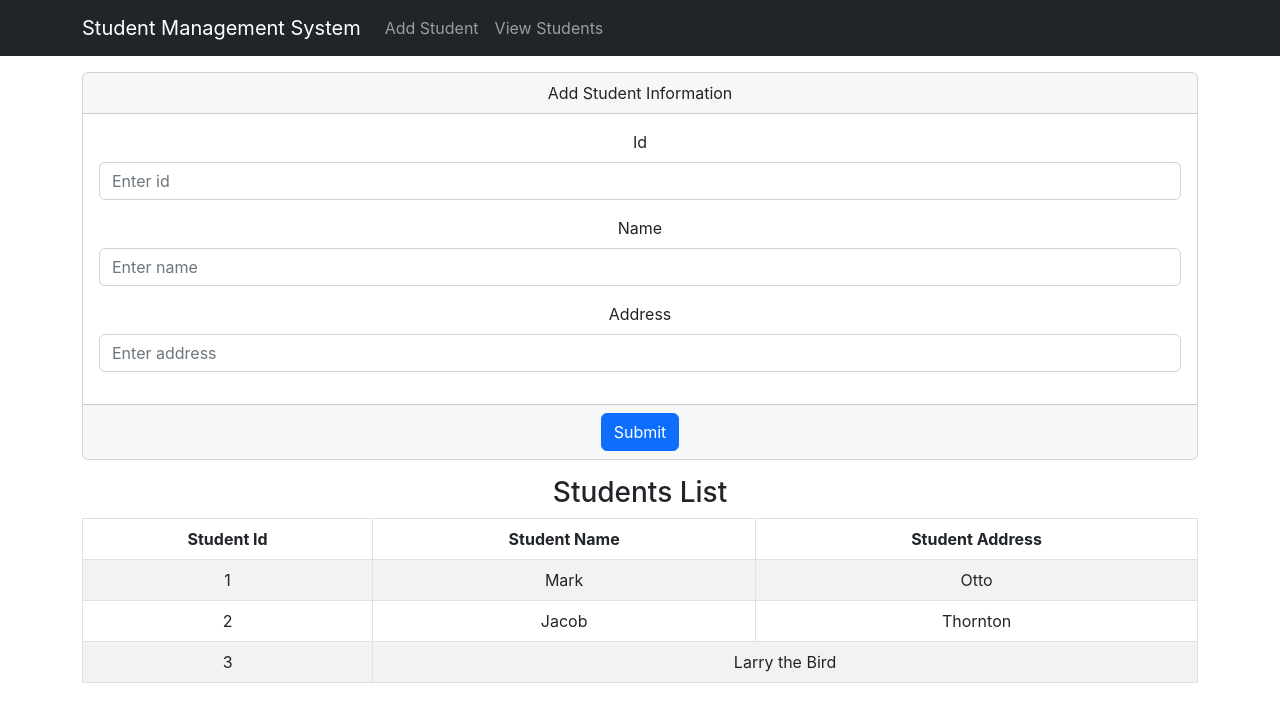
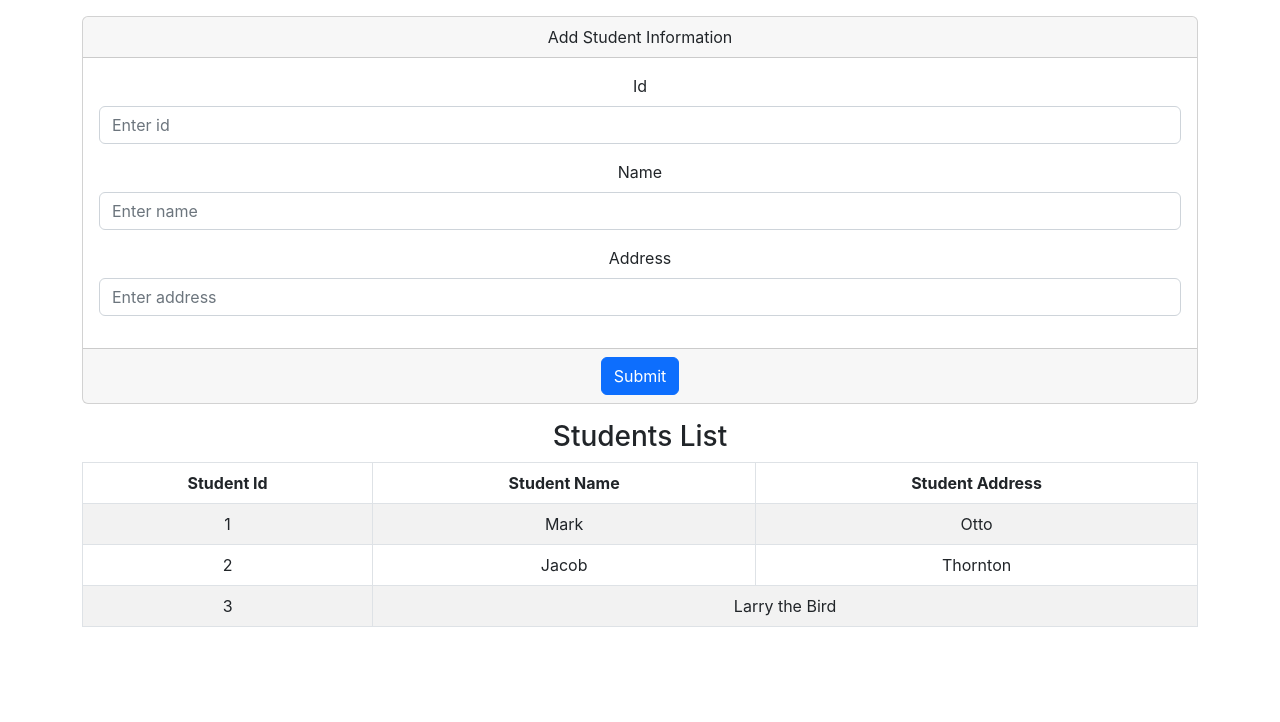
Before and after one commit to DevK001/StudentMngmntSysFrontend, a React (Create React App) app: page / in a window 1280 px wide. Shown: the top 722 px of the page. Built offline with nearby package versions, Linux system fonts and the light colour scheme.

Commit message:
Implement Student Save

```diff
--- a/src/App.js
+++ b/src/App.js
@@ -2,12 +2,10 @@ import logo from './logo.svg';
 import './App.css';
 import Student from './components/Student';
 import StudentList from './components/StudentList';
-import NavigationBar from './components/NavigationBar';
 
 function App() {
   return (
     <div className="App">
-      <NavigationBar/>
       <Student/>
       <StudentList/>
     </div>
```
